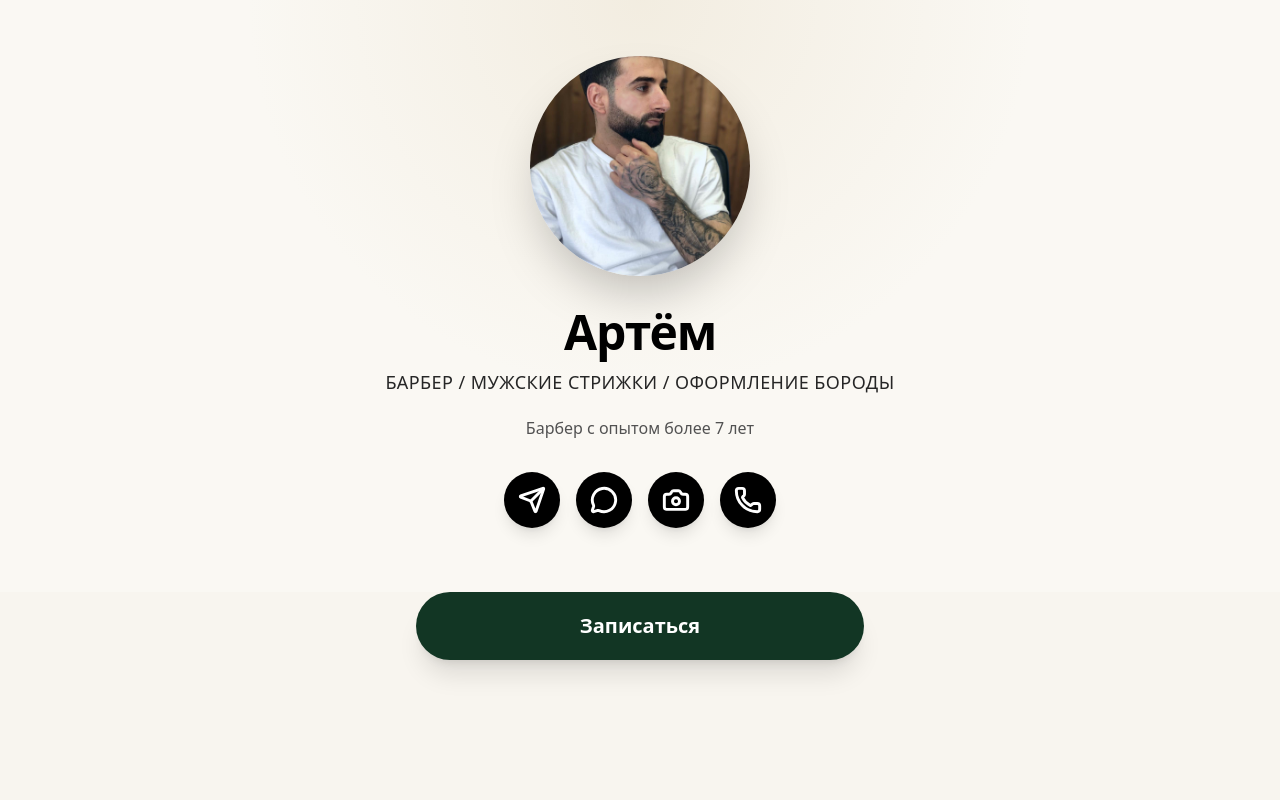
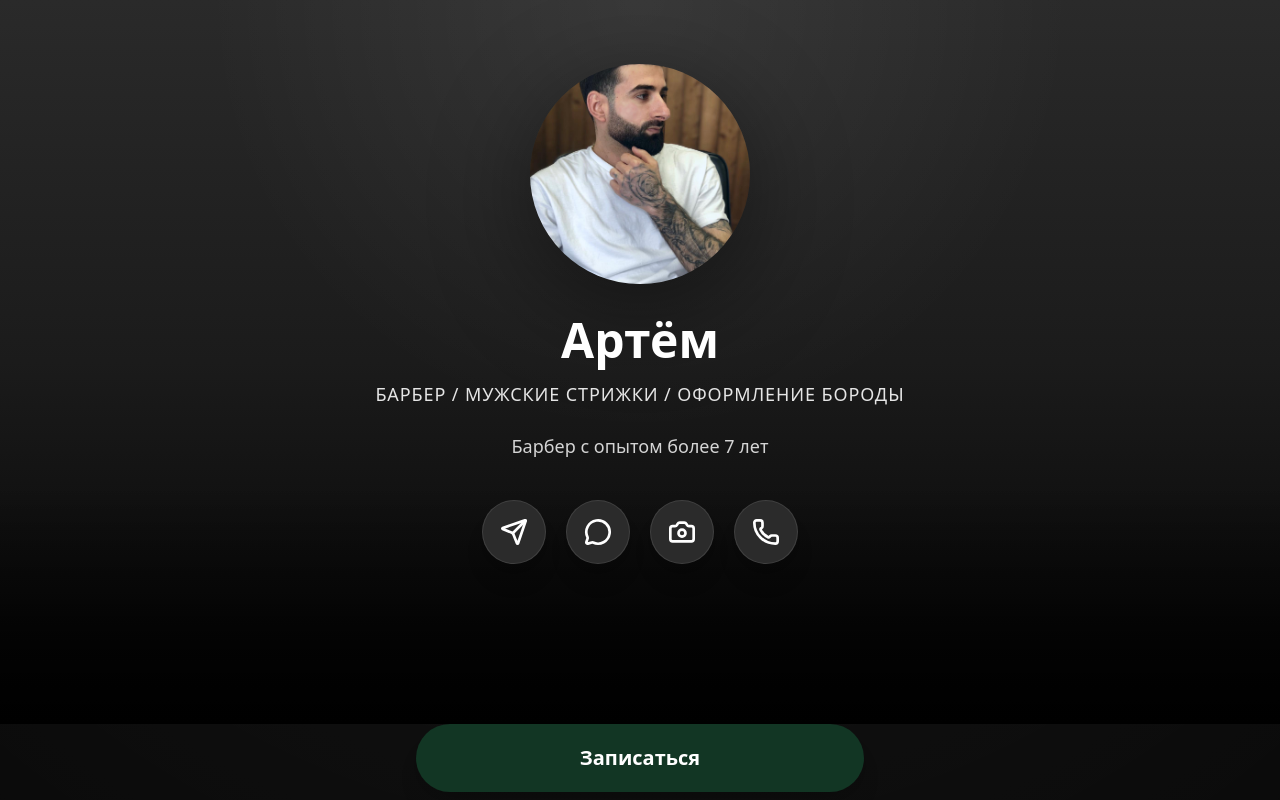
Before and after one commit to kiykoveldar-dev/barber-site, a Next.js app: page / in a window 1280 px wide. Shown: the top 800 px of the page. Built offline with nearby package versions, Linux system fonts and the light colour scheme; no server answers; the database is empty.

Commit message:
update hero design

```diff
--- a/app/globals.css
+++ b/app/globals.css
@@ -1,135 +1,22 @@
 @import "tailwindcss";
-
-:root {
-  --background: #f8f5ef;
-
-  --foreground: #111111;
-
-  --accent: #123624;
-}
-
-html {
-  scroll-behavior: smooth;
-}
-
-@import "tailwindcss";
-
-:root {
-  --background: #f8f5ef;
-  --foreground: #111111;
-  --accent: #123624;
-}
 
 html {
   scroll-behavior: smooth;
 }
 
 body {
+  background: #050505;
+  color: white;
+  min-height: 100vh;
+}
+
+main {
+  min-height: 100vh;
   background:
-    radial-gradient(
-      circle at top,
-      #ebe3d3,
-      #f8f5ef 35%
-    );
-
-  color: var(--foreground);
-  min-height: 100vh;
+    radial-gradient(circle at top, rgba(255,255,255,0.08), transparent 35%),
+    #050505;
 }
 
 * {
   box-sizing: border-box;
 }
-
-section {
-  position: relative;
-}
-
-button,
-a {
-  transition: all .25s ease;
-}
-
-button:hover,
-a:hover {
-  transform: translateY(-2px);
-}
-
-::-webkit-scrollbar {
-  width: 10px;
-}
-
-::-webkit-scrollbar-thumb {
-  background: #123624;
-  border-radius: 999px;
-}
-
-::selection {
-  background: #123624;
-  color: white;
-}
-
-* {
-
-box-sizing:
-
-border-box;
-
-}
-
-section{
-
-position:relative;
-
-}
-
-button,
-a{
-
-transition:
-
-all .25s ease;
-
-}
-
-button:hover,
-a:hover{
-
-transform:
-
-translateY(
--2px
-);
-
-}
-
-::-webkit-scrollbar{
-
-width:
-
-10px;
-
-}
-
-::-webkit-scrollbar-thumb{
-
-background:
-
-#123624;
-
-border-radius:
-
-999px;
-
-}
-
-::selection{
-
-background:
-
-#123624;
-
-color:
-
-white;
-
-}
--- a/app/page.tsx
+++ b/app/page.tsx
@@ -6,25 +6,21 @@ import Gallery from "@/components/Gallery";
 import Footer from "@/components/Footer";
 
 export default function Home() {
+  return (
+    <main className="min-h-screen bg-black text-white">
 
-return(
+      <Hero />
 
-<main>
+      <Booking />
 
-<Hero/>
+      <Reviews />
 
-<Booking/>
+      <Socials />
 
-<Reviews/>
+      <Gallery />
 
-<Socials/>
+      <Footer />
 
-<Gallery/>
-
-<Footer/>
-
-</main>
-
-)
-
+    </main>
+  );
 }
--- a/components/Gallery.tsx
+++ b/components/Gallery.tsx
@@ -8,21 +8,19 @@ import { content } from "@/data/content";
 export default function Gallery() {
   const [active, setActive] = useState<string | null>(null);
 
-  const images = content.gallery || [];
-
   return (
-    <section className="px-5 py-20 bg-transparent">
+    <section className="bg-black px-5 py-20 text-white">
       <div className="mx-auto max-w-6xl">
-        <h2 className="text-center text-3xl font-bold text-black">
+        <h2 className="text-center text-4xl font-bold">
           Работы
         </h2>
 
         <div className="mt-10 grid grid-cols-1 gap-5 sm:grid-cols-2 lg:grid-cols-3">
-          {images.map((img, i) => (
+          {content.gallery.map((img, i) => (
             <button
               key={img}
               onClick={() => setActive(img)}
-              className="overflow-hidden rounded-3xl shadow"
+              className="overflow-hidden rounded-3xl bg-neutral-900 shadow-lg"
             >
               <Image
                 src={img}
@@ -30,7 +28,7 @@ export default function Gallery() {
                 width={800}
                 height={1000}
                 loading="lazy"
-                className="h-[420px] w-full object-cover transition hover:scale-105"
+                className="h-[420px] w-full object-cover transition duration-300 hover:scale-105"
               />
             </button>
           ))}
@@ -40,11 +38,12 @@ export default function Gallery() {
       {active && (
         <div
           onClick={() => setActive(null)}
-          className="fixed inset-0 z-50 flex items-center justify-center bg-black/80 p-5"
+          className="fixed inset-0 z-50 flex items-center justify-center bg-black/90 p-5"
         >
           <button
             onClick={() => setActive(null)}
             className="absolute right-5 top-5 rounded-full bg-white p-3 text-black"
+            aria-label="Закрыть фото"
           >
             <X />
           </button>
--- a/components/Hero.tsx
+++ b/components/Hero.tsx
@@ -5,20 +5,59 @@ import {
   Send,
   MessageCircle,
 } from "lucide-react";
+
 import { content } from "@/data/content";
 
 export default function Hero() {
   const socials = [
-    { label: "Telegram", href: content.links.telegram, icon: Send },
-    { label: "WhatsApp", href: content.links.whatsapp, icon: MessageCircle },
-    { label: "Instagram", href: content.links.instagram, icon: Camera },
-    { label: "Позвонить", href: `tel:${content.phone}`, icon: Phone },
+    {
+      label: "Telegram",
+      href: content.links.telegram,
+      icon: Send,
+    },
+    {
+      label: "WhatsApp",
+      href: content.links.whatsapp,
+      icon: MessageCircle,
+    },
+    {
+      label: "Instagram",
+      href: content.links.instagram,
+      icon: Camera,
+    },
+    {
+      label: "Позвонить",
+      href: `tel:${content.phone}`,
+      icon: Phone,
+    },
   ];
 
   return (
-    <section className="relative overflow-hidden px-5 pt-14 pb-16 text-center">
-      <div className="absolute inset-0 -z-10 bg-[#faf8f3]" />
-      <div className="absolute inset-0 -z-10 opacity-40 bg-[radial-gradient(circle_at_top,#e7dcc5,transparent_45%)]" />
+    <section
+      className="
+      relative
+      overflow-hidden
+      px-5
+      pt-16
+      pb-40
+      text-center
+      text-white
+      bg-gradient-to-b
+      from-[#2a2a2a]
+      via-[#1b1b1b]
+      to-[#050505]
+    "
+    >
+      <div
+        className="
+        absolute
+        inset-0
+        opacity-40
+        bg-[radial-gradient(circle_at_top,rgba(255,255,255,0.18),transparent_45%)]
+      "
+      />
+
+      <div className="relative z-10">
 
         <Image
           src={content.masterPhoto}
@@ -26,35 +65,81 @@ export default function Hero() {
           width={220}
           height={220}
           priority
-        className="mx-auto h-[220px] w-[220px] rounded-full object-cover shadow-2xl"
+          className="
+            mx-auto
+            h-[220px]
+            w-[220px]
+            rounded-full
+            object-cover
+            shadow-[0_25px_100px_rgba(0,0,0,.45)]
+          "
         />
 
-      <h1 className="mt-8 text-4xl font-bold tracking-tight text-black sm:text-5xl">
+        <h1 className="mt-8 text-5xl font-bold">
           {content.name}
         </h1>
 
-      <p className="mt-3 text-lg font-medium uppercase tracking-wide text-neutral-800">
+        <p className="mt-4 text-lg uppercase tracking-wider text-neutral-200">
           Барбер / мужские стрижки / оформление бороды
         </p>
 
-      <p className="mx-auto mt-5 max-w-xl text-neutral-600">
+        <p className="mx-auto mt-6 max-w-xl text-lg text-neutral-300">
           {content.description}
         </p>
 
-      <div className="mt-8 flex justify-center gap-4">
+        <div className="mt-10 flex justify-center gap-5">
           {socials.map(({ label, href, icon: Icon }) => (
             <a
               key={label}
               href={href}
-            target={label === "Позвонить" ? undefined : "_blank"}
+              target={
+                label === "Позвонить"
+                  ? undefined
+                  : "_blank"
+              }
               rel="noopener noreferrer"
               aria-label={label}
-            className="flex h-14 w-14 items-center justify-center rounded-full bg-black text-white shadow-lg transition hover:scale-105 hover:bg-[#123624]"
+              className="
+                flex
+                h-16
+                w-16
+                items-center
+                justify-center
+                rounded-full
+                border
+                border-white/10
+                bg-[#2b2b2b]
+                text-white
+                shadow-xl
+                transition
+                duration-300
+                hover:scale-110
+                hover:bg-[#123624]
+              "
             >
-            <Icon size={28} strokeWidth={2.5} />
+              <Icon
+                size={28}
+                strokeWidth={2.3}
+              />
             </a>
           ))}
         </div>
+
+      </div>
+
+      <div
+        className="
+        absolute
+        bottom-0
+        left-0
+        h-[240px]
+        w-full
+        bg-gradient-to-b
+        from-transparent
+        to-black
+      "
+      />
+
     </section>
   );
 }
--- a/data/content.ts
+++ b/data/content.ts
@@ -48,15 +48,15 @@ text:"Вернусь ещё."
 ],
 
 
-ggallery: [
-"/gallery/1.JPG",
-"/gallery/2.JPG",
-"/gallery/3.JPG",
-"/gallery/4.JPG",
-"/gallery/5.JPG",
-"/gallery/6.JPG",
-"/gallery/7.JPG",
-"/gallery/8.JPG",
-"/gallery/9.JPG",
-"/gallery/10.JPG"
+gallery: [
+"/gallery/1.jpg",
+"/gallery/2.jpg",
+"/gallery/3.jpg",
+"/gallery/4.jpg",
+"/gallery/5.jpg",
+"/gallery/6.jpg",
+"/gallery/7.jpg",
+"/gallery/8.jpg",
+"/gallery/9.jpg",
+"/gallery/10.jpg"
 ]}
```
Lines whose indentation alone changed are shown as unchanged.
